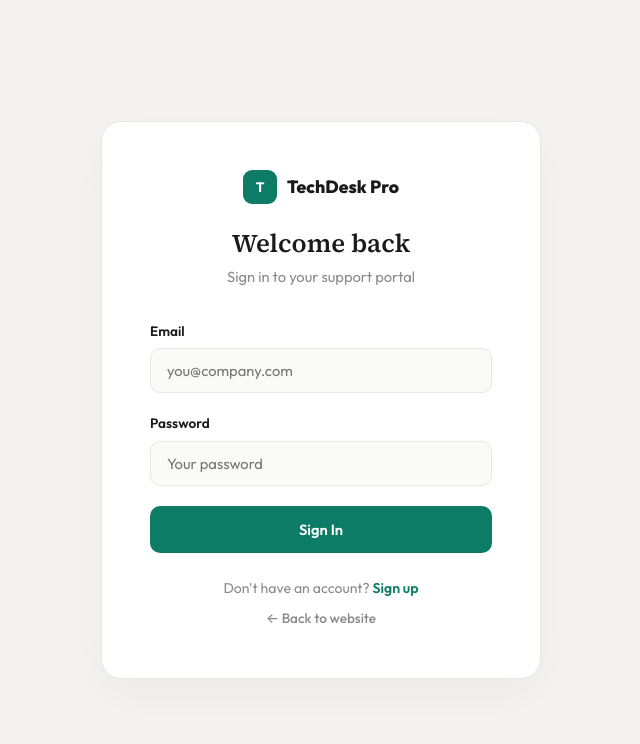
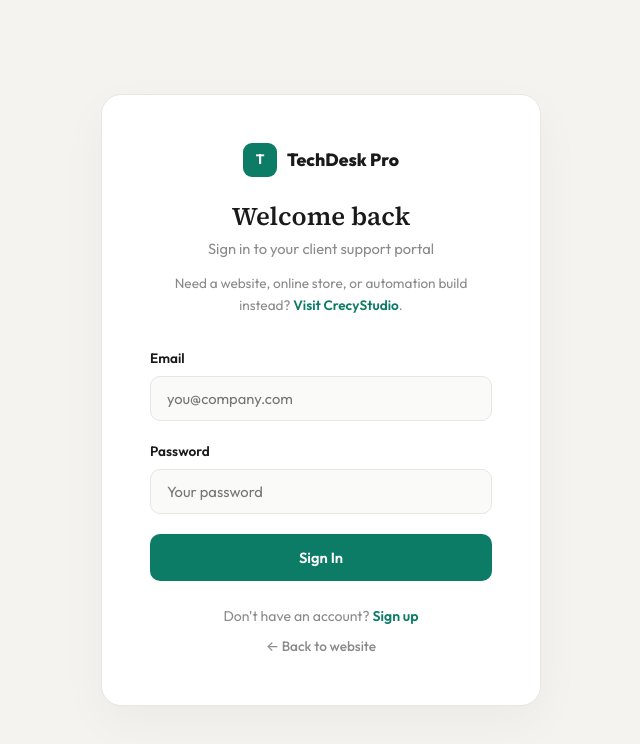
Before and after one commit to kkoly10/IT-Support-E-commerce, a Next.js app in the folder techdesk-pro/: page /login in a window 1280 px wide. Shown: the top 744 px of the page, without its empty margins (319-959 px from the left). Built offline with nearby package versions, Linux system fonts and the light colour scheme; no server answers.

Commit message:
Update page.js

```diff
--- a/techdesk-pro/app/login/page.js
+++ b/techdesk-pro/app/login/page.js
@@ -1,5 +1,7 @@
 'use client'
+
 import { useState } from 'react'
+import Link from 'next/link'
 import { createClient } from '../../lib/supabase/client'
 import { useRouter } from 'next/navigation'
 
@@ -8,6 +10,7 @@ export default function LoginPage() {
   const [password, setPassword] = useState('')
   const [error, setError] = useState(null)
   const [loading, setLoading] = useState(false)
+
   const router = useRouter()
   const supabase = createClient()
 
@@ -27,7 +30,6 @@ export default function LoginPage() {
       return
     }
 
-    // Check user role to determine redirect
     const { data: profile } = await supabase
       .from('profiles')
       .select('role')
@@ -39,6 +41,7 @@ export default function LoginPage() {
     } else {
       router.push('/portal/dashboard')
     }
+
     router.refresh()
   }
 
@@ -47,11 +50,34 @@ export default function LoginPage() {
       <div className="auth-card">
         <div className="auth-header">
           <a href="/" className="auth-logo">
-            <div className="logo-mark" style={{ width: 34, height: 34, borderRadius: 9 }}>T</div>
+            <div className="logo-mark" style={{ width: 34, height: 34, borderRadius: 9 }}>
+              T
+            </div>
             <span>TechDesk Pro</span>
           </a>
+
           <h1>Welcome back</h1>
-          <p>Sign in to your support portal</p>
+          <p>Sign in to your client support portal</p>
+
+          <p
+            style={{
+              marginTop: 12,
+              fontSize: '0.85rem',
+              color: 'var(--ink-muted)',
+              lineHeight: 1.6,
+            }}
+          >
+            Need a website, online store, or automation build instead?{' '}
+            <a
+              href="https://crecystudio.com"
+              target="_blank"
+              rel="noopener noreferrer"
+              style={{ color: 'var(--teal)', fontWeight: 600, textDecoration: 'none' }}
+            >
+              Visit CrecyStudio
+            </a>
+            .
+          </p>
         </div>
 
         <form onSubmit={handleLogin} className="auth-form">
@@ -87,7 +113,9 @@ export default function LoginPage() {
         </form>
 
         <div className="auth-footer">
-          <p>Don&apos;t have an account? <a href="/signup">Sign up</a></p>
+          <p>
+            Don&apos;t have an account? <Link href="/signup">Sign up</Link>
+          </p>
           <a href="/" className="auth-back">← Back to website</a>
         </div>
       </div>
```
